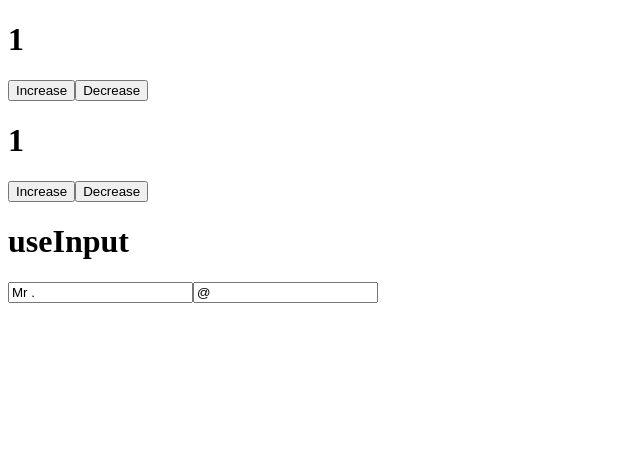
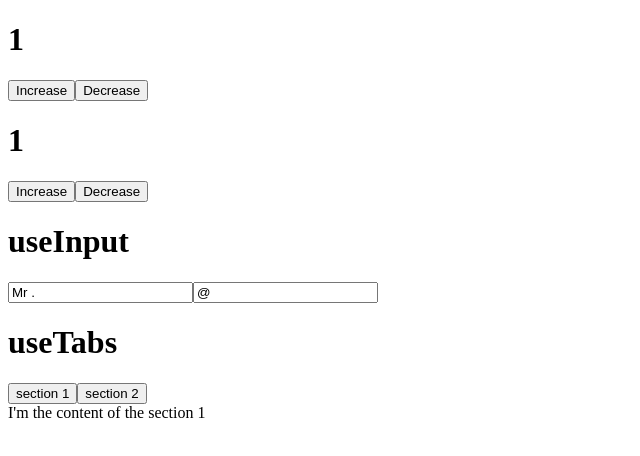
Before and after one commit to kyoowon/React-hook-totorial, a React (Create React App) app: page / in a window 1280 px wide. Shown: the top 456 px of the page, without its empty margins (0-640 px from the left). Built offline with nearby package versions, Linux system fonts and the light colour scheme; the HTML template or start-up script is replaced by a standard one.

Commit message:
✅ (useTabs) : react custom hooks for the tabs

```diff
--- a/src/App.js
+++ b/src/App.js
@@ -1,5 +1,6 @@
 import {Example_1, Example_class_1} from './Components/Example_1.js';
 import {Example_2} from './Components/customs/useInput.js';
+import {Example_3} from './Components/customs/useTabs.js';
 
 function App() {
   return (
@@ -7,7 +8,10 @@ function App() {
       {/* react hooks - useState */}
       <Example_1></Example_1>
       <Example_class_1></Example_class_1>
+      {/* react custom hooks - useInput */}
       <Example_2></Example_2>
+      {/* react custom hooks - useTabs */}
+      <Example_3></Example_3>
     </div>
   );
 }
--- /dev/null
+++ b/src/Components/customs/useTabs.js
@@ -0,0 +1,36 @@
+import React, {useState} from 'react'
+
+const content = [
+    {
+        tab : "section 1",
+        content : "I'm the content of the section 1"
+    },
+    {
+        tab : "section 2",
+        content : "I'm the content of the section 2"
+    }
+]
+
+const useTabs = (initialTab, allTab) => {
+    const [currentIndex, setCurrentIndex] = useState(initialTab);
+    if (!allTab || !Array.isArray(allTab)){
+        return
+    }
+    return {
+        currentItem : allTab[currentIndex],
+        changeItem : setCurrentIndex
+    }
+}
+
+export function Example_3() {
+    const {currentItem, changeItem} = useTabs(0, content)
+    return (
+        <div>
+            <h1>useTabs</h1>
+            {content.map((section, index) => <button onClick={() => changeItem(index)}>{section.tab}</button>)}
+            <div>
+                {currentItem.content}
+            </div>
+        </div>
+    )
+}
```
